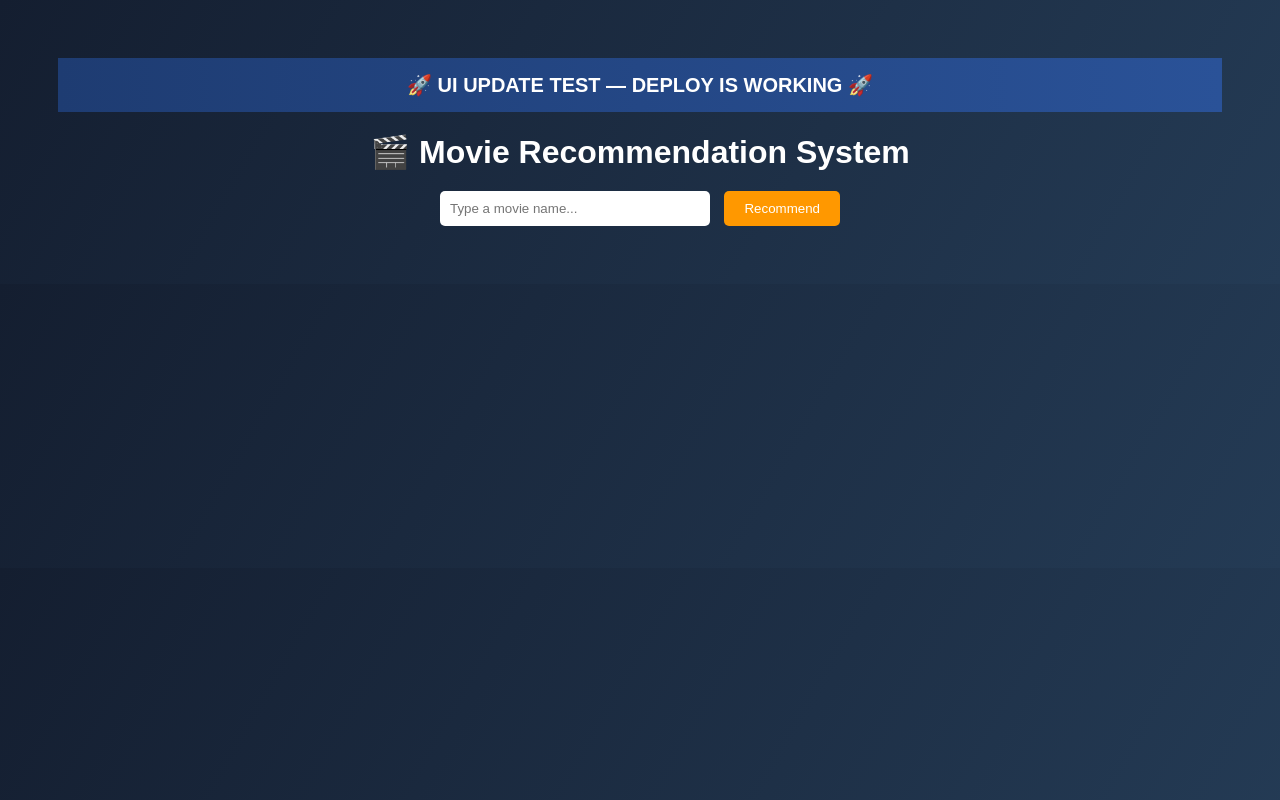
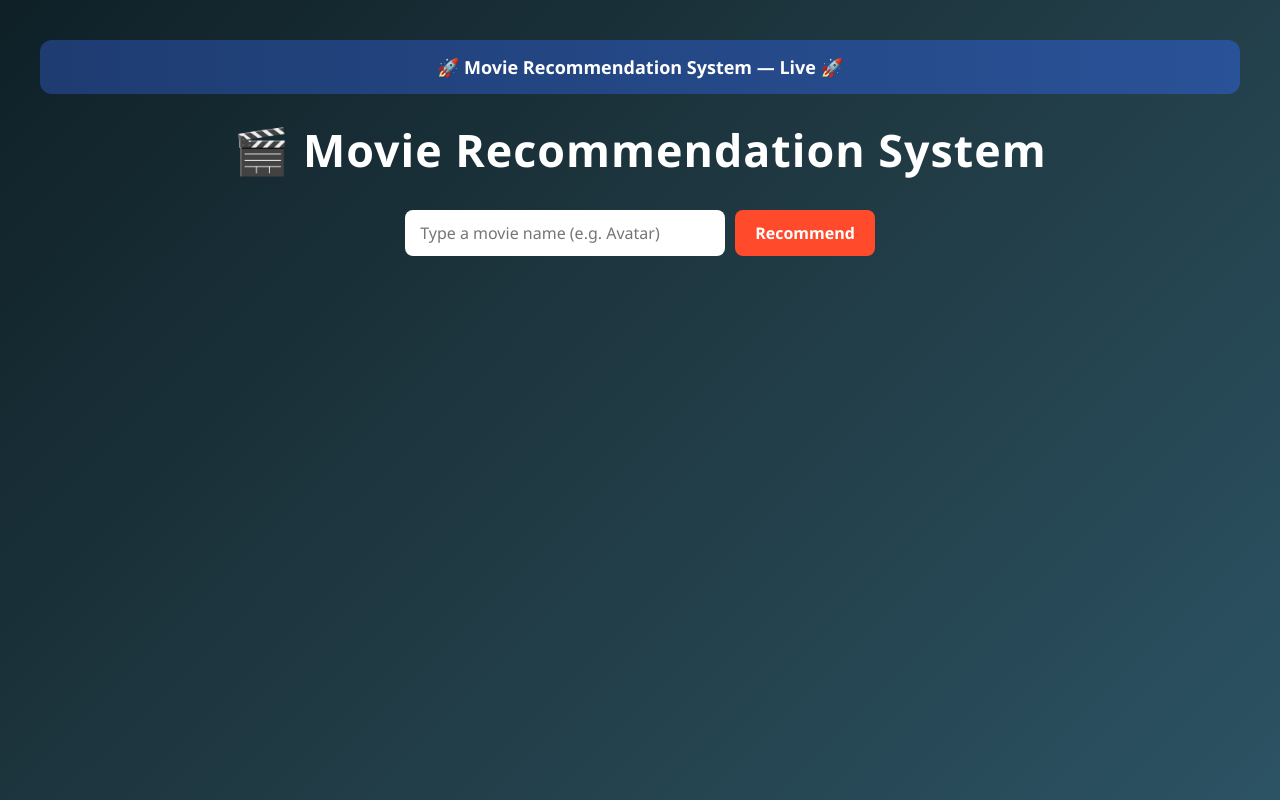
Before and after one commit to Dharani-K15/movie-recommendation-system1500, a Flask app: page / in a window 1280 px wide. Run offline with Flask 3, Linux system fonts and the light colour scheme; parts of the project's set-up code (start-up, migrations or seed data) failed here and were passed over.

Commit message:
Improve UI layout with cards and banner

```diff
--- a/static/style.css
+++ b/static/style.css
@@ -1,45 +1,106 @@
-body {
-    font-family: Arial, sans-serif;
-    background: linear-gradient(120deg, #141e30, #243b55);
-    color: white;
-    text-align: center;
-    padding: 50px;
+/* ===== RESET ===== */
+* {
+    margin: 0;
+    padding: 0;
+    box-sizing: border-box;
+    font-family: "Segoe UI", sans-serif;
 }
 
+/* ===== BODY ===== */
+body {
+    background: linear-gradient(135deg, #0f2027, #203a43, #2c5364);
+    min-height: 100vh;
+    color: #ffffff;
+    padding: 40px;
+}
+
+/* ===== HEADER ===== */
 h1 {
+    text-align: center;
+    font-size: 2.8rem;
+    margin-bottom: 30px;
+    letter-spacing: 1px;
+}
+
+/* ===== FORM ===== */
+form {
+    display: flex;
+    justify-content: center;
+    gap: 10px;
+    margin-bottom: 30px;
+}
+
+input[type="text"] {
+    width: 320px;
+    padding: 12px 15px;
+    font-size: 16px;
+    border-radius: 8px;
+    border: none;
+    outline: none;
+}
+
+button {
+    padding: 12px 20px;
+    font-size: 16px;
+    border-radius: 8px;
+    border: none;
+    cursor: pointer;
+    background: #ff4b2b;
+    color: white;
+    font-weight: bold;
+    transition: 0.3s;
+}
+
+button:hover {
+    background: #ff416c;
+    transform: scale(1.05);
+}
+
+/* ===== ERROR ===== */
+.error {
+    text-align: center;
+    color: #ffb3b3;
     margin-bottom: 20px;
 }
 
-form input {
-    padding: 10px;
-    width: 250px;
-    border-radius: 5px;
-    border: none;
+/* ===== MOVIES GRID ===== */
+.movies {
+    display: grid;
+    grid-template-columns: repeat(auto-fit, minmax(230px, 1fr));
+    gap: 25px;
+    padding: 20px;
 }
 
-form button {
-    padding: 10px 20px;
-    border: none;
-    border-radius: 5px;
-    background: #ff9800;
-    color: white;
-    cursor: pointer;
-    margin-left: 10px;
+/* ===== MOVIE CARD ===== */
+.movie-card {
+    background: rgba(255, 255, 255, 0.1);
+    border-radius: 15px;
+    padding: 20px;
+    text-align: center;
+    backdrop-filter: blur(10px);
+    transition: 0.3s;
 }
 
-form button:hover {
-    background: #e68900;
+.movie-card:hover {
+    transform: translateY(-8px) scale(1.03);
+    box-shadow: 0 15px 40px rgba(0, 0, 0, 0.4);
 }
 
-ul {
-    list-style: none;
-    padding: 0;
+.movie-card h3 {
+    font-size: 1.1rem;
+    margin-bottom: 10px;
 }
 
-li {
-    background: rgba(255,255,255,0.1);
-    margin: 10px auto;
-    padding: 10px;
-    width: 300px;
-    border-radius: 5px;
+.movie-card p {
+    font-size: 0.9rem;
+    opacity: 0.85;
 }
+.banner {
+    background: linear-gradient(90deg, #1e3c72, #2a5298);
+    padding: 15px;
+    text-align: center;
+    font-size: 18px;
+    font-weight: bold;
+    border-radius: 12px;
+    margin-bottom: 25px;
+}
--- a/templates/index.html
+++ b/templates/index.html
@@ -3,18 +3,16 @@
 <head>
     <meta charset="UTF-8">
     <title>Movie Recommendation System</title>
-    <link rel="stylesheet" href="/static/style.css">
+
+    <!-- IMPORTANT: Render-safe CSS link -->
+    <link rel="stylesheet" href="{{ url_for('static', filename='style.css') }}">
 </head>
 
 <body>
 
-<div style="background:linear-gradient(90deg,#1e3c72,#2a5298);
-color:white;
-padding:15px;
-text-align:center;
-font-size:20px;
-font-weight:bold;">
-🚀 UI UPDATE TEST — DEPLOY IS WORKING 🚀
+<!-- Top Banner -->
+<div class="banner">
+    🚀 Movie Recommendation System — Live 🚀
 </div>
 
 <h1>🎬 Movie Recommendation System</h1>
@@ -23,7 +21,7 @@ font-weight:bold;">
     <input
         type="text"
         name="movie"
-        placeholder="Type a movie name..."
+        placeholder="Type a movie name (e.g. Avatar)"
         required
     >
     <button type="submit">Recommend</button>
@@ -34,12 +32,15 @@ font-weight:bold;">
 {% endif %}
 
 {% if recommendations %}
-<h2>Recommended Movies</h2>
-<ul>
+<h2 style="text-align:center; margin-top:20px;">Recommended Movies</h2>
+
+<div class="movies">
     {% for movie in recommendations %}
-        <li>🎥 {{ movie }}</li>
+    <div class="movie-card">
+        <h3>🎥 {{ movie }}</h3>
+    </div>
     {% endfor %}
-</ul>
+</div>
 {% endif %}
 
 </body>
```
